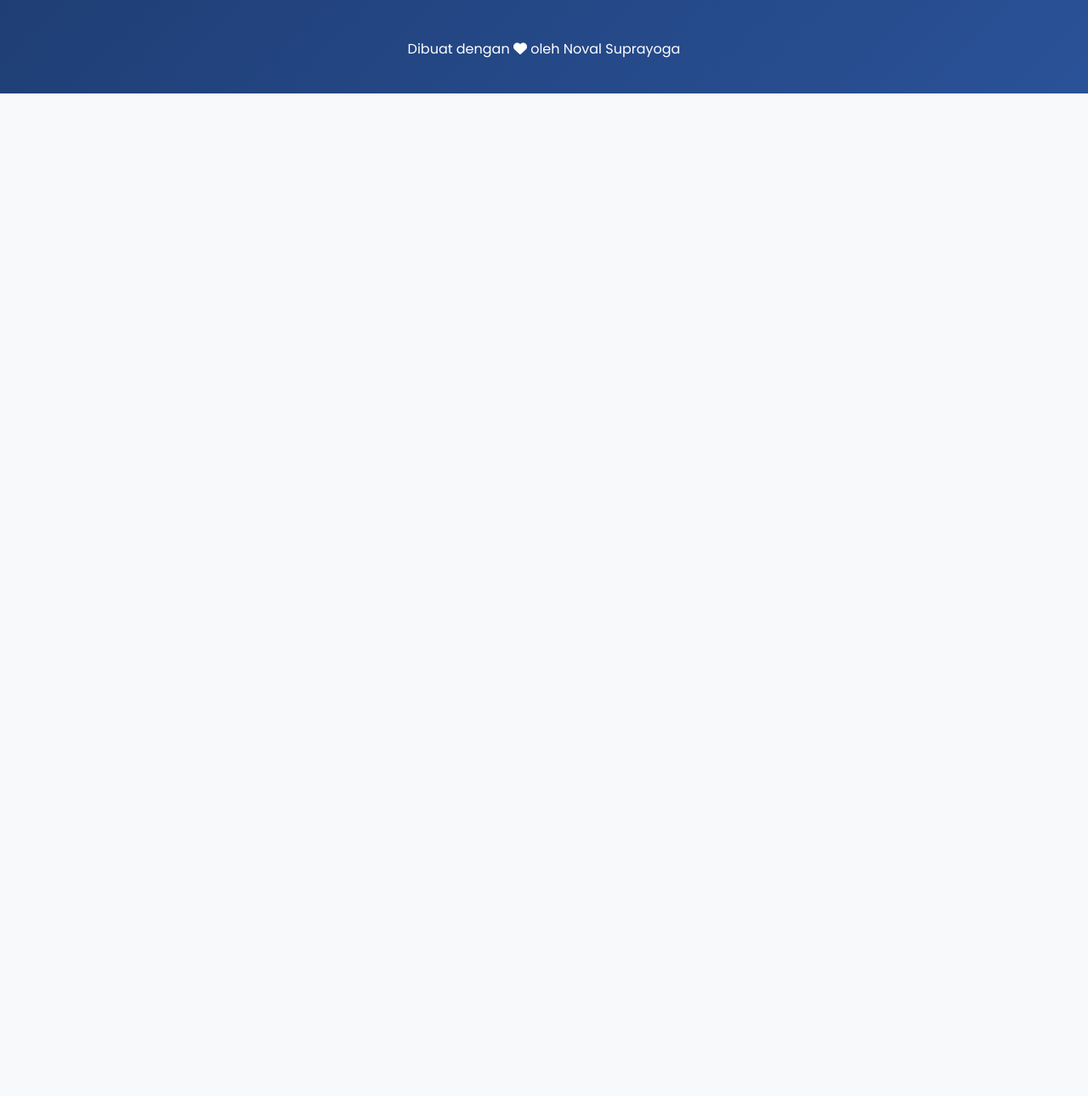
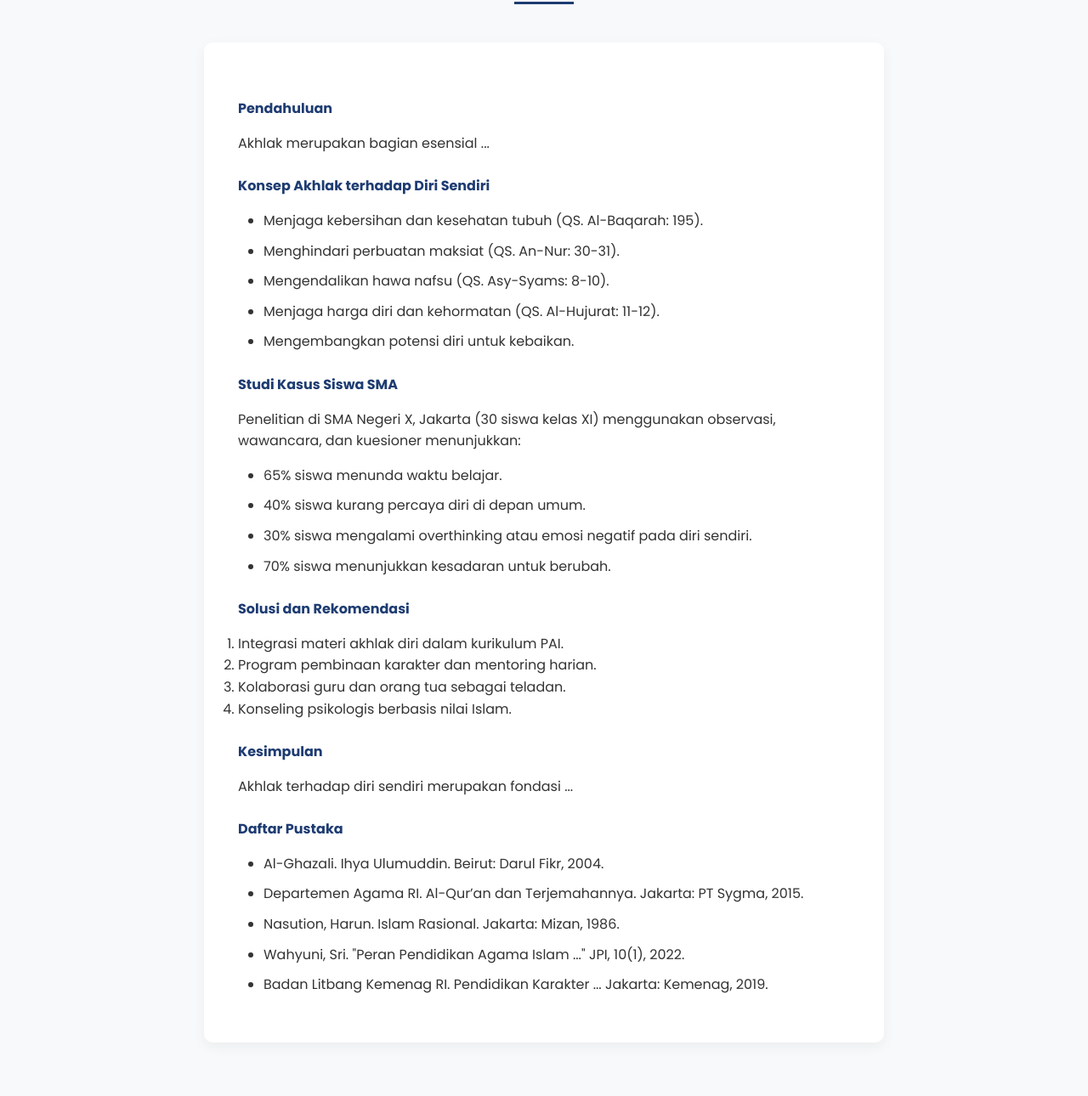
Before and after one commit to Supramennn/Website-portofolio, a plain HTML site: page index.html in a window 1280 px wide. Shown: the part 5642-6932 px from the top of the page at 85% size. Before the commit the page ends 5752 px from the top, so only its background shows below. Drawn offline with Linux system fonts and the light colour scheme.

Commit message:
Update index.html

```diff
--- a/index.html
+++ b/index.html
@@ -607,6 +607,56 @@
         </div>
     </section>
 
+        <!-- Article Section2 -->
+    <section id="article">
+        <div class="container">
+            <h2 class="section-title">Artikel: Akhlak terhadap Diri Sendiri</h2>
+            <div class="article-content">
+                <div class="article-body">
+                    <h4>Pendahuluan</h4>
+                    <p>Akhlak merupakan bagian esensial ...</p>
+
+                    <h4>Konsep Akhlak terhadap Diri Sendiri</h4>
+                    <ul>
+                        <li>Menjaga kebersihan dan kesehatan tubuh (QS. Al-Baqarah: 195).</li>
+                        <li>Menghindari perbuatan maksiat (QS. An-Nur: 30-31).</li>
+                        <li>Mengendalikan hawa nafsu (QS. Asy-Syams: 8-10).</li>
+                        <li>Menjaga harga diri dan kehormatan (QS. Al-Hujurat: 11-12).</li>
+                        <li>Mengembangkan potensi diri untuk kebaikan.</li>
+                    </ul>
+
+                    <h4>Studi Kasus Siswa SMA</h4>
+                    <p>Penelitian di SMA Negeri X, Jakarta (30 siswa kelas XI) menggunakan observasi, wawancara, dan kuesioner menunjukkan:</p>
+                    <ul>
+                        <li>65% siswa menunda waktu belajar.</li>
+                        <li>40% siswa kurang percaya diri di depan umum.</li>
+                        <li>30% siswa mengalami overthinking atau emosi negatif pada diri sendiri.</li>
+                        <li>70% siswa menunjukkan kesadaran untuk berubah.</li>
+                    </ul>
+
+                    <h4>Solusi dan Rekomendasi</h4>
+                    <ol>
+                        <li>Integrasi materi akhlak diri dalam kurikulum PAI.</li>
+                        <li>Program pembinaan karakter dan mentoring harian.</li>
+                        <li>Kolaborasi guru dan orang tua sebagai teladan.</li>
+                        <li>Konseling psikologis berbasis nilai Islam.</li>
+                    </ol>
+
+                    <h4>Kesimpulan</h4>
+                    <p>Akhlak terhadap diri sendiri merupakan fondasi ...</p>
+
+                    <h4>Daftar Pustaka</h4>
+                    <ul>
+                        <li>Al-Ghazali. Ihya Ulumuddin. Beirut: Darul Fikr, 2004.</li>
+                        <li>Departemen Agama RI. Al-Qur’an dan Terjemahannya. Jakarta: PT Sygma, 2015.</li>
+                        <li>Nasution, Harun. Islam Rasional. Jakarta: Mizan, 1986.</li>
+                        <li>Wahyuni, Sri. "Peran Pendidikan Agama Islam ..." JPI, 10(1), 2022.</li>
+                        <li>Badan Litbang Kemenag RI. Pendidikan Karakter ... Jakarta: Kemenag, 2019.</li>
+                    </ul>
+                </div>
+            </div>
+        </div>
+    </section>
 
     <!-- Footer -->
     <footer>
```
